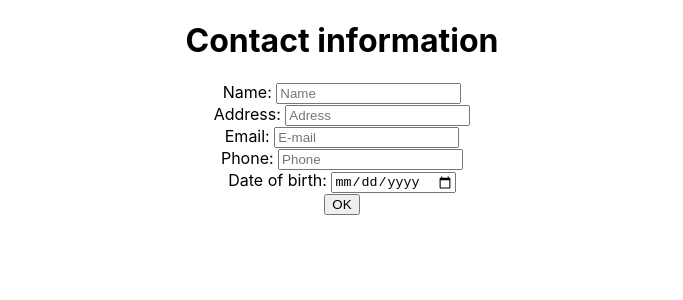
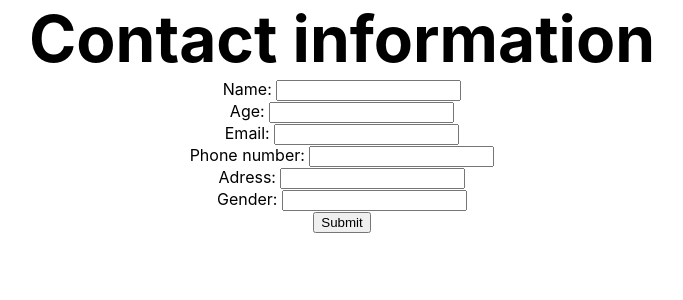
Before and after one commit to harshavardhanakrishnachaitanya2001/contacts-with-next, a Next.js app: page / in a window 1280 px wide. Shown: the top 300 px of the page, without its empty margins (298-981 px from the left). Built offline with nearby package versions, Linux system fonts and the light colour scheme.

Commit message:
Trying to figure out the answer for the question: ''

```diff
--- /dev/null
+++ b/customHooks/useContactDetails.js
@@ -0,0 +1,18 @@
+import React, {useState} from 'react'
+export default function useContactDetails(callBack){
+    const [inputs,setInputs]=useState({});
+    function handleSubmit(event){
+        if(event){
+            event.preventDefault();
+        }
+    }
+    function handleInputs(event){
+        event.persist();
+        setInputs(inputs=>({...inputs, [event.target.name]:event.target.value}));
+    }
+    return {
+        handleSubmit,
+        handleInputs,
+        inputs
+    };
+}
--- a/pages/index.js
+++ b/pages/index.js
@@ -1,41 +1,28 @@
-  import React, {useState} from 'react';
 import styles from '../styles/Home.module.css'
+import useContactDetails from '../customHooks/useContactDetails.js'
 export default function ContactInfo(){
-    const [details,setDetails]=useState({
-      name:'',
-      adress:'',
-      email:'',
-      phone:'',
-      dob:''
-    });
-    function handleNameChange(event){
-      setDetails({name:event.target.value})
-    }
-    function handleAdressChange(event){
-      setDetails({adress:event.target.value});
-    }
-    function handleEmailChange(event){
-      setDetails({email:event.target.value})
-    }
-    function handlePhoneNumberChange(event){
-      setDetails({phone:event.target.value})
-    }
-    function handleDOBChange(event){
-      setDetails({dob:event.target.value})
+  const {inputs,handleInputs,handleSubmit}=useContactDetails(formSubmitted);
+  function formSubmitted(){
+    alert("User created");
   }
   return (
     <div className={styles.container}>
       <h1 className={styles.heading}>Contact information</h1>
-        <form>
-          <label>Name: <input type="text" placeholder="Name" value={details.name} onChange={handleNameChange}/></label><br />
-          <label>Address: <input type="text" placeholder="Adress" value={details.adress} onChange={handleAdressChange}/></label><br />
-          <label>Email: <input type="email" placeholder="E-mail" value={details.email} onChange={handleEmailChange}/></label><br />
-          <label>Phone: <input type="text" placeholder="Phone" value={details.phone} onChange={handlePhoneNumberChange}/></label><br />
-          <label>Date of birth: <input type="date" value={details.dob} onChange={handleDOBChange}/></label><br />
-          <button id="clickToDisplay">OK</button>
+      <form onSubmit={handleSubmit}>
+        <label>Name: </label>
+        <input type="text" name="fullName" required onChange={handleInputs} value={inputs.fullName}/><br />
+        <label>Age: </label>
+        <input type="number" name="correctAge" onChange={handleInputs} value={inputs.correctAge}/><br/>
+        <label>Email: </label>
+        <input type="email" name="userEmail" required onChange={handleInputs} value={inputs.userEmail}/><br />
+        <label>Phone number: </label>
+        <input type="number" name="onePhoneNumber" required onChange={handleInputs} value={inputs.onePhoneNumber}/><br />
+        <label>Adress: </label>
+        <input type="text" name="presentAdress" required onChange={handleInputs} value={inputs.presentAdress}/><br />
+        <label>Gender: </label>
+        <input type="text" name="maleOrFemale" required onChange={handleInputs} value={inputs.maleOrFemale}/><br />
+        <input type="submit"/>
       </form>
-        {details.name}
-        {details.dob}
     </div>
   )
 }
--- a/styles/Home.module.css
+++ b/styles/Home.module.css
@@ -1,6 +1,8 @@
 .container{
   text-align: center;
 }
-.lablesOfInputs{
-  font-weight: bold;
+.heading{
+  font-size: 4rem;
+  margin-top:0px;
+  margin-bottom: 2px;
 }
```
Lines whose indentation alone changed are shown as unchanged.
